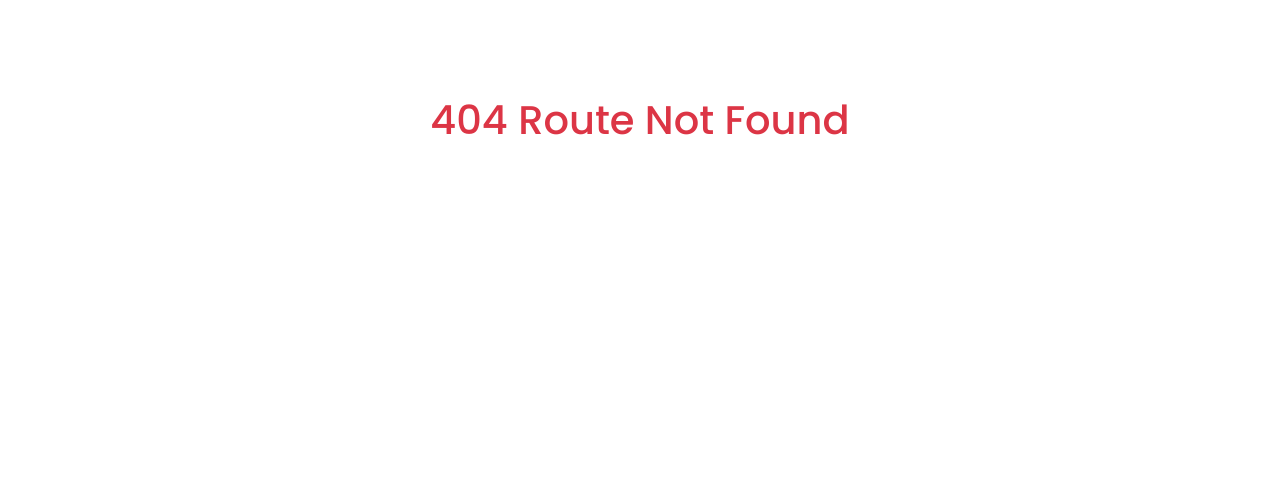
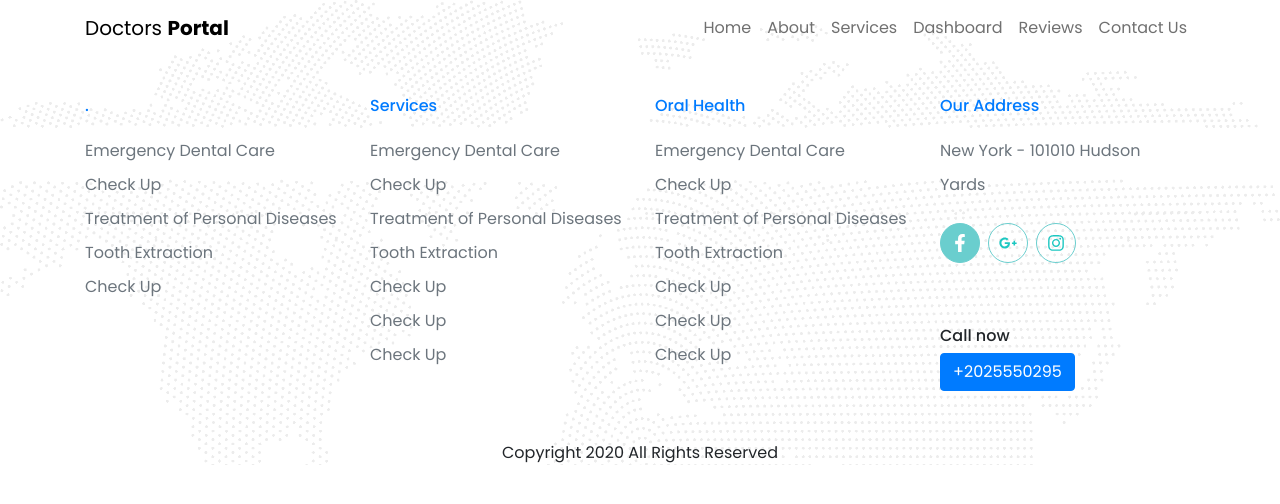
Before and after one commit to MsiIslam20/doctors-portal-web, a React (Create React App) app: page /appointment in a window 1280 px wide. Before the commit this address had no page. Shown: the top 504 px of the page. Built offline with nearby package versions, Linux system fonts and the light colour scheme.

Commit message:
appoinment page add

```diff
--- a/src/App.js
+++ b/src/App.js
@@ -7,6 +7,7 @@ import {
 } from "react-router-dom";
 import HeaderMain from './components/HomeMain/HeaderMain/HeaderMain';
 import NotFound from './components/NotFound/NotFound';
+import AppointmentMain from './components/Appointment/AppointmentMain/AppointmentMain';
 
 function App() {
   return (
@@ -14,6 +15,9 @@ function App() {
       <Switch>
         <Route exact path="/">
           <HeaderMain />
+        </Route>
+        <Route path="/appointment">
+          <AppointmentMain />
         </Route>
         <Route path="*">
           <NotFound />
--- /dev/null
+++ b/src/components/Appointment/AppointmentMain/AppointmentMain.js
@@ -0,0 +1,14 @@
+import React from 'react';
+import Footer from '../../Shared/Footer/Footer';
+import Header from '../../Shared/Header/Header';
+
+const AppointmentMain = () => {
+    return (
+        <>
+            <Header></Header>
+            <Footer></Footer>
+        </>
+    );
+};
+
+export default AppointmentMain;
--- a/src/components/HomeMain/ContactUs/ContactUs.js
+++ b/src/components/HomeMain/ContactUs/ContactUs.js
@@ -9,7 +9,7 @@ const ContactUs = () => {
                     <div className="col-md-12">
                         <div className="service-title service-title-white text-center">
                             <h5>CONTACT US</h5>
-                            <h1>Always Connect with us </h1>
+                            <h1>Always Connect with us</h1>
                         </div>
                         <div className="row">
                             <div className="col-md-8 mx-auto">
--- a/src/components/HomeMain/HeaderMain/HeaderMain.js
+++ b/src/components/HomeMain/HeaderMain/HeaderMain.js
@@ -4,8 +4,8 @@ import Appointment from '../Appoinment/Appoinment';
 import Blog from '../Blog/Blog';
 import ContactUs from '../ContactUs/ContactUs';
 import Doctors from '../Doctors/Doctors';
-import Footer from '../Footer/Footer';
-import Header from '../Header/Header';
+import Footer from '../../Shared/Footer/Footer';
+import Header from '../../Shared/Header/Header';
 import Home from '../Home/Home';
 import Services from '../Services/Services';
 import Testimonial from '../Testimonial/Testimonial';
--- a/src/components/HomeMain/Footer/Footer.js
+++ b/src/components/Shared/Footer/Footer.js
@@ -1,6 +1,6 @@
 import React from 'react';
 import './Footer.css';
-import FooterCol from '../FooterCol/FooterCol';
+import FooterCol from '../../HomeMain/FooterCol/FooterCol';
 import { FontAwesomeIcon } from '@fortawesome/react-fontawesome';
 import { faFacebookF, faInstagram, faGooglePlusG } from '@fortawesome/free-brands-svg-icons';
 
```
Also changed, not shown: src/components/Shared/Footer/Footer.css (renamed from src/components/HomeMain/Footer/Footer.css), src/components/Shared/Header/Header.css (renamed from src/components/HomeMain/Header/Header.css), src/components/Shared/Header/Header.js (renamed from src/components/HomeMain/Header/Header.js), 1 other file (tests, documents, lock files or other folders).
